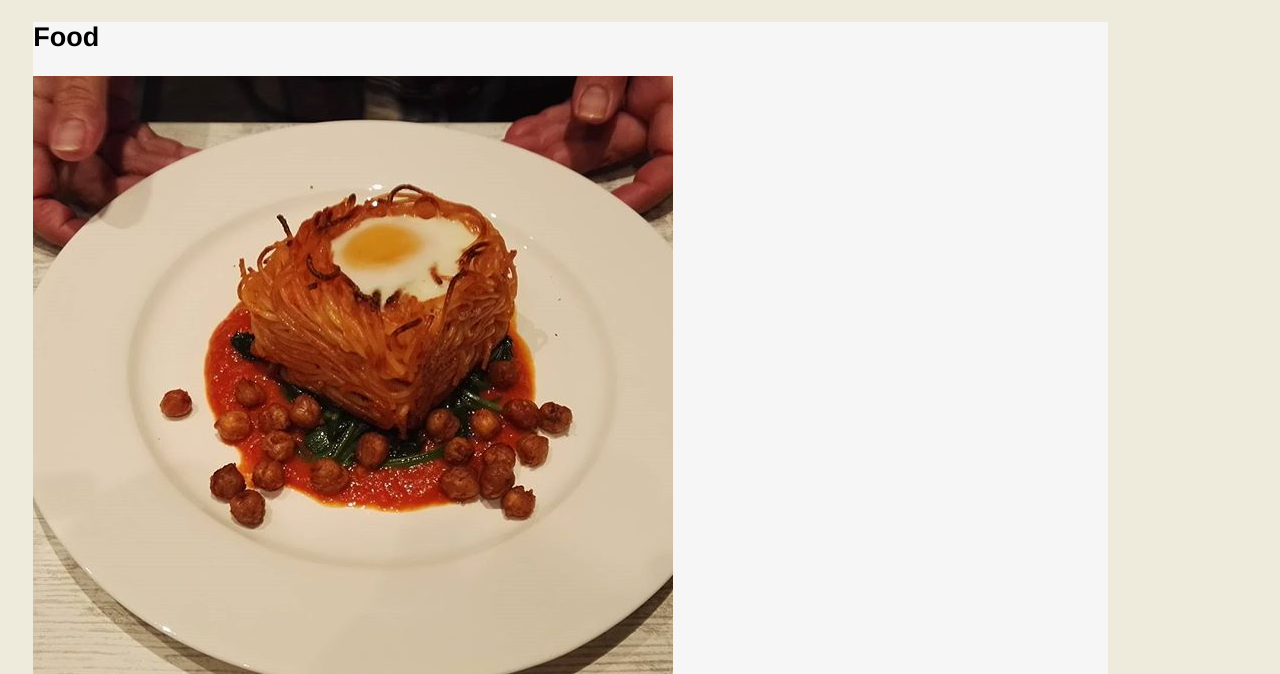
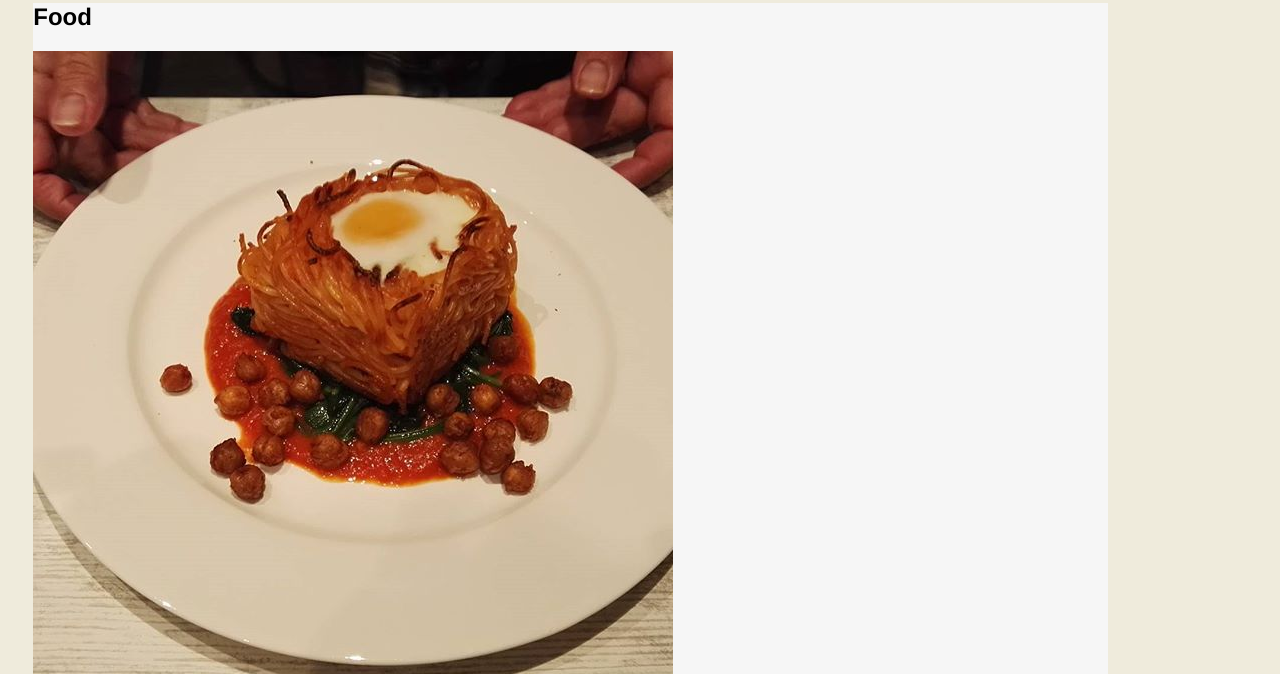
Before and after one commit to MarvRiegelQQ/MarvRiegelQQ.github.io, a plain HTML site: page Aufgabe_03/Aufgabe_03.html in a window 1280 px wide. Shown: the part 156-830 px from the top of the page. Drawn offline with Linux system fonts and the light colour scheme.

Commit message:
Update stylesheet.css

```diff
--- a/Aufgabe_03/stylesheet.css
+++ b/Aufgabe_03/stylesheet.css
@@ -1,6 +1,6 @@
 body {
     background-color: #efebdc;
-    font-size: 1.125em;
+    font-size: 1.0em;
     font-family: "Helvetica", "Arial", sans-serif;
 }
 
@@ -8,6 +8,10 @@ body {
     background-color: #f6f6f6;
     width: 85%;
     margin: 2%
+}
+
+#foodpic {
+    max-height: 20%
 }
 
 #comics {
```
